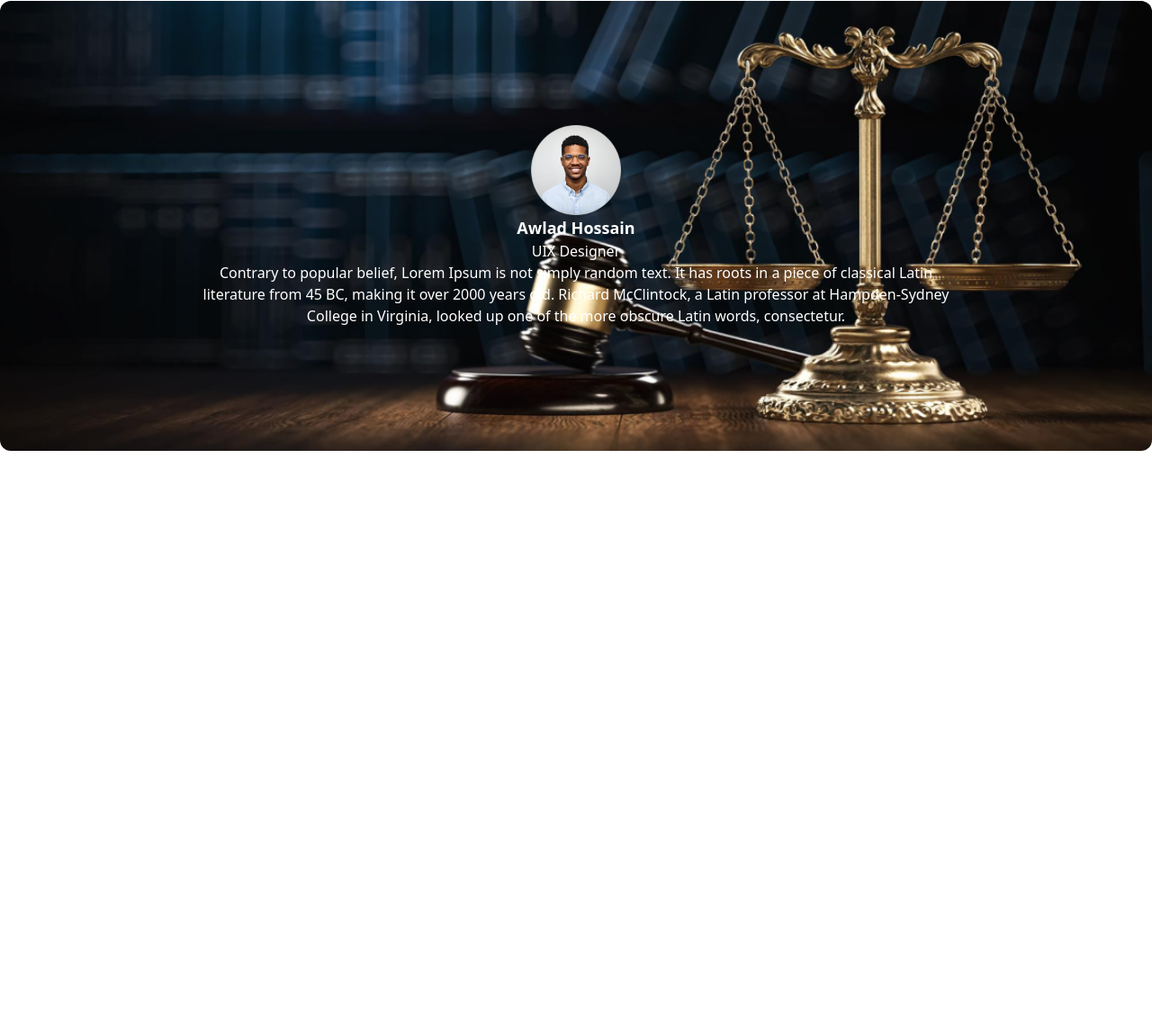
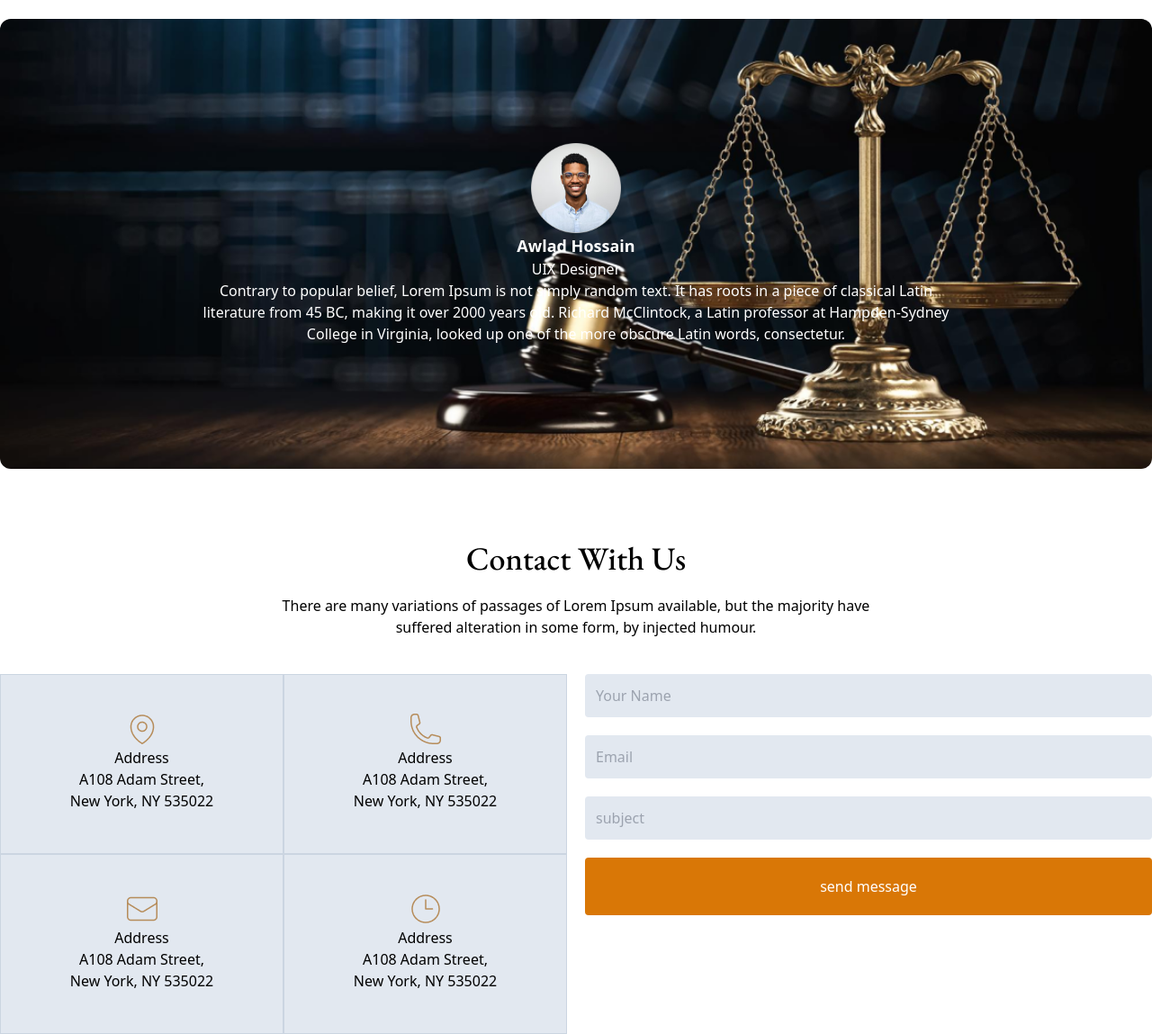
Before and after one commit to Bappy00111/Assinment-three, a plain HTML site: page index.html in a window 1280 px wide. Shown: the part 1747-2896 px from the top of the page at 90% size. Before the commit the page ends 2248 px from the top, so only its background shows below. Drawn offline with nearby package versions, Linux system fonts and the light colour scheme.

Commit message:
contact added

```diff
--- a/index.html
+++ b/index.html
@@ -125,7 +125,7 @@
     <!-- client section  -->
     <section class="w-fll max-w-7xl mx-auto mt-20">
       <div class="text-center">
-        <h3 class="text-3xl font-bold font-fbFont">What Our Client Say</h3>
+        <h3 class="text-3xl font-bold font-fbFont mb-5">What Our Client Say</h3>
         <p>There are many variations of passages of Lorem Ipsum available, but the majority have <br> suffered alteration in some form, by injected humour.</p>
       </div>
       <div class="mt-10">
@@ -140,6 +140,60 @@
       </div>
     </section>
 
+    <!-- contact section  -->
+    <section class="w-fll max-w-7xl mx-auto mt-20">
+      <div class="text-center">
+        <h2 class="text-4xl font-fbFont mb-5">Contact With Us</h2>
+        <p>There are many variations of passages of Lorem Ipsum available, but the majority have <br> suffered alteration in some form, by injected humour.</p>
+        </div>
+        <div class="lg:flex gap-5 mt-10 ">
+          <div class="w-full lg:w-1/2">
+            <div class="grid md:grid-cols-2  bg-slate-200">
+
+              <div class="border border-slate-300 h-[200px] text-center p-10">
+                <img class="mx-auto" src="images/location.png" alt="">
+                <h3>Address</h3>
+                <p>A108 Adam Street,<br>
+                  New York, NY 535022</p>
+              </div>
+              <div class="border border-slate-300 h-[200px] text-center p-10">
+                <img class="mx-auto" src="images/call.png" alt="">
+                <h3>Address</h3>
+                <p>A108 Adam Street,<br>
+                  New York, NY 535022</p>
+              </div>
+              <div class="border border-slate-300 h-[200px] text-center p-10">
+                <img class="mx-auto" src="images/email.png" alt="">
+                <h3>Address</h3>
+                <p>A108 Adam Street,<br>
+                  New York, NY 535022</p>
+              </div>
+              <div class="border border-slate-300 h-[200px] text-center p-10">
+                <img class="mx-auto" src="images/time.png" alt="">
+                <h3>Address</h3>
+                <p>A108 Adam Street,<br>
+                  New York, NY 535022</p>
+              </div>
+
+            </div>
+          </div>
+          <div class="w-full lg:w-1/2 ">
+            <div>
+             <form>
+              <input class="p-3 bg-slate-200 w-full rounded mb-5" type="text" placeholder="Your Name">
+              <input class="p-3 bg-slate-200 w-full rounded mb-5" type="text" placeholder="Email">
+              <input class="p-3 bg-slate-200 w-full rounded mb-5" type="text" placeholder="subject">
+              <input class="bg-amber-600 p-5 w-full text-white rounded" type="submit" value="send message">
+             </form>
+            </div>
+
+
+          </div>
+        </div>
+
+      </div>
+    </section>
+
 
   </main>
 </body>
```
